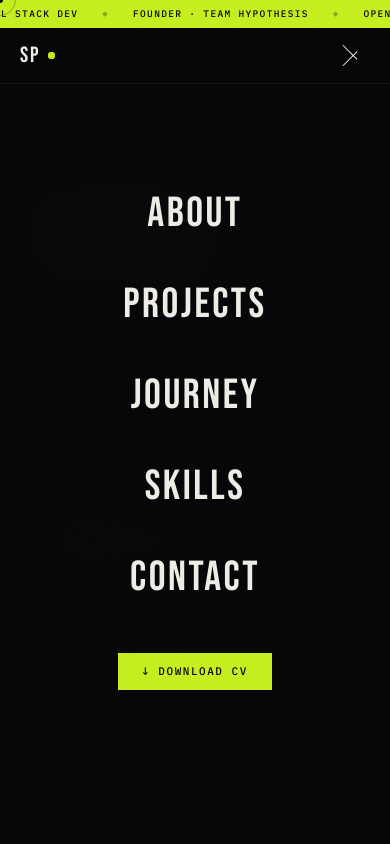
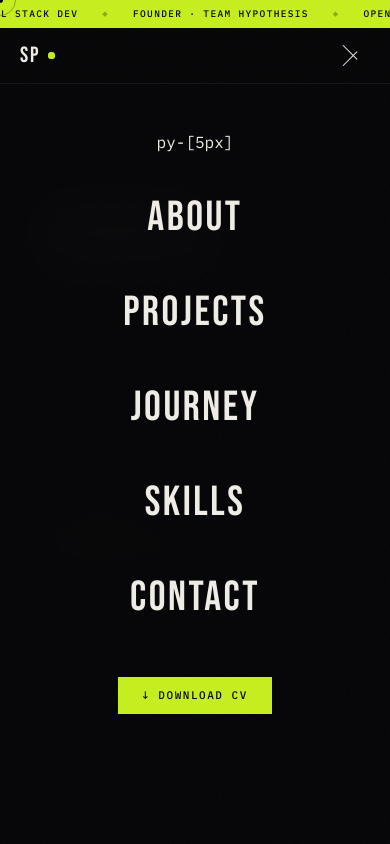
Before and after one commit to im-shourya/portfolio, a React (Vite) app: page / in a window 390 px wide. Both pictures are taken after a click on the button "Toggle menu". Shown: the top 844 px of the page. Built offline with nearby package versions, Linux system fonts and the light colour scheme; the HTML template or start-up script is replaced by a standard one; a web font is replaced by a local one.

Commit message:
Menu in mobile View Updated Div give py-5px

```diff
--- a/src/components/Navbar.tsx
+++ b/src/components/Navbar.tsx
@@ -150,7 +150,7 @@ const Navbar = () => {
 
       {/* Mobile full-screen menu overlay */}
       <div
-        className="fixed inset-0 z-[490] flex flex-col items-center justify-center gap-7 md:hidden"
+        className="fixed inset-0 z-[490] flex flex-col items-center justify-center gap-8 md:hidden"
         style={{
           background: "rgba(6,6,8,.97)",
           backdropFilter: "blur(24px)",
@@ -159,7 +159,7 @@ const Navbar = () => {
           transition: "opacity .35s ease",
         }}
       >
-        <div></div>
+        <div>py-[5px]</div>
         {links.map((l, i) => (
           <a
             key={l.label}
```
